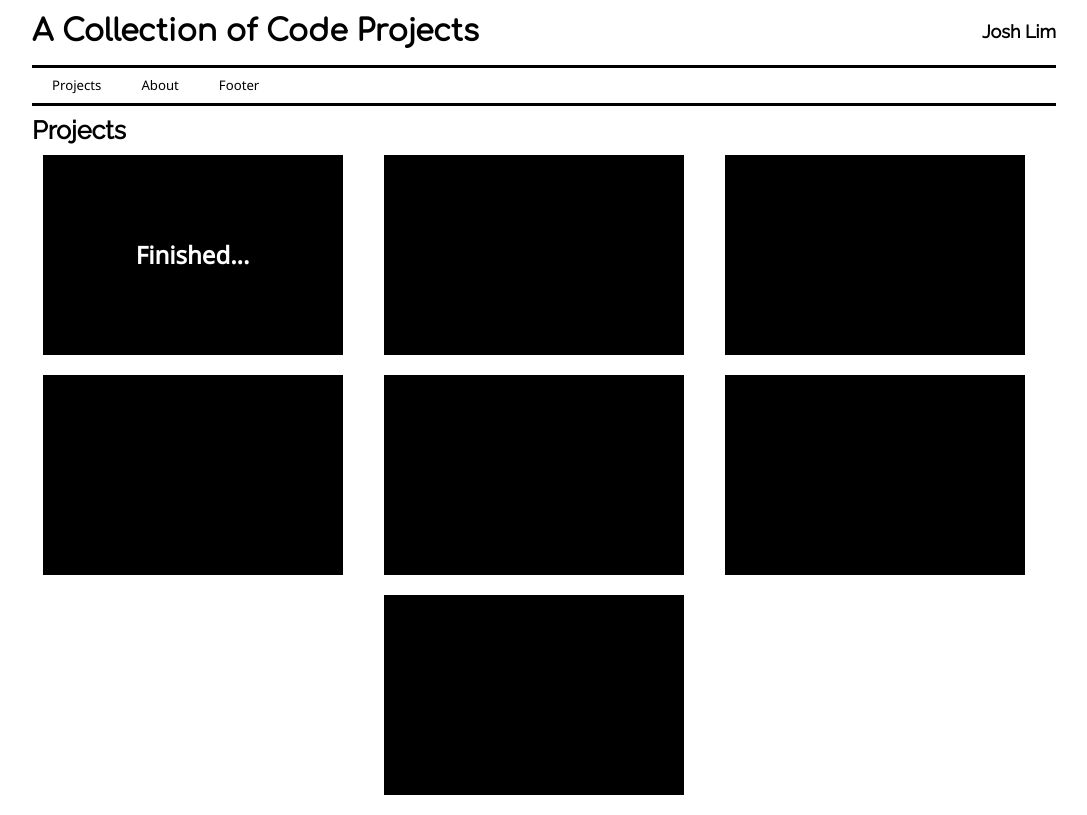
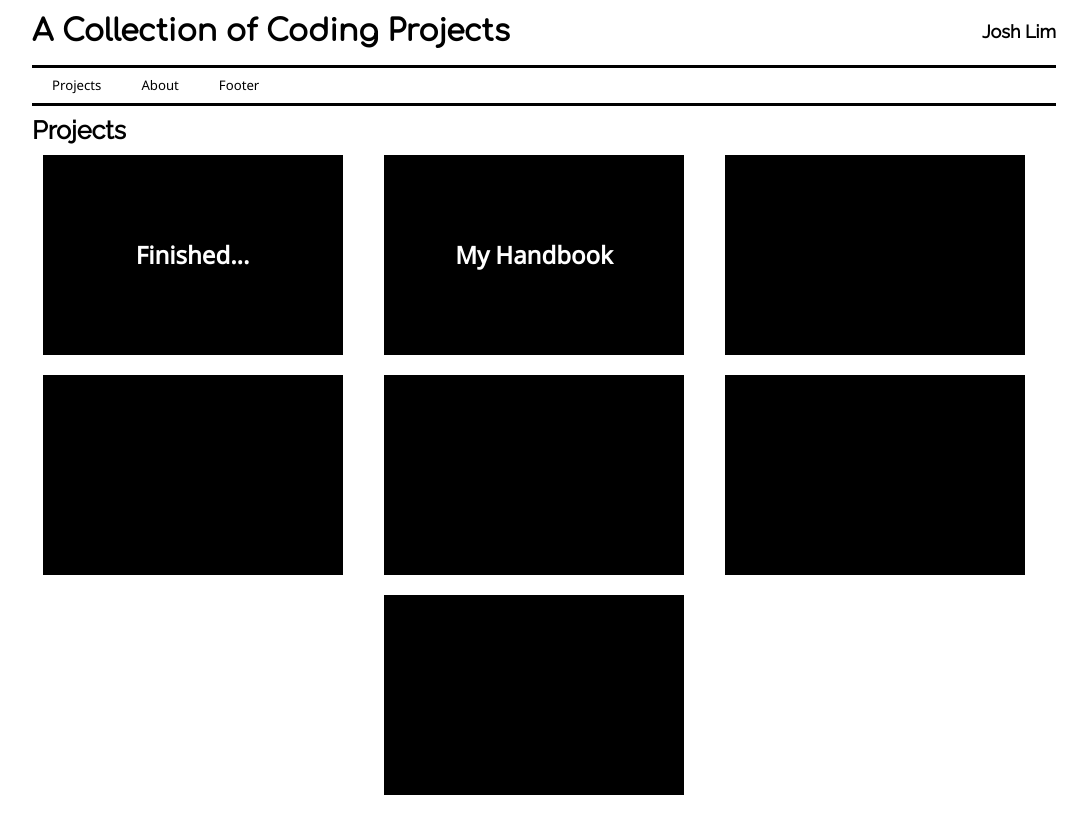
Before and after one commit to JoshCLim/joshclim.github.io, a plain HTML site: page index.html in a window 1280 px wide. Shown: the whole page, without its empty margins (96-1183 px from the left). Drawn offline with Linux system fonts and the light colour scheme; a web font is replaced by a local one.

Commit message:
small tweaks

```diff
--- a/index.html
+++ b/index.html
@@ -8,7 +8,7 @@
 <body>
 	<div class="container">
 		<header>
-			<h1>A Collection of Code Projects</h1>
+			<h1>A Collection of Coding Projects</h1>
 			<h3 class="name">Josh Lim</h3>
 		</header>
 
@@ -27,7 +27,7 @@
 				<h2>Projects</h2>
 				<div class="projects-flex-wrapper">
 					<a href="finished.html" class="project-link-wrapper">Finished...</a>
-					<a href="#" class="project-link-wrapper"></a>
+					<a href="#" class="project-link-wrapper">My Handbook</a>
 					<a href="#" class="project-link-wrapper"></a>
 					<a href="#" class="project-link-wrapper"></a>
 					<a href="#" class="project-link-wrapper"></a>
```
